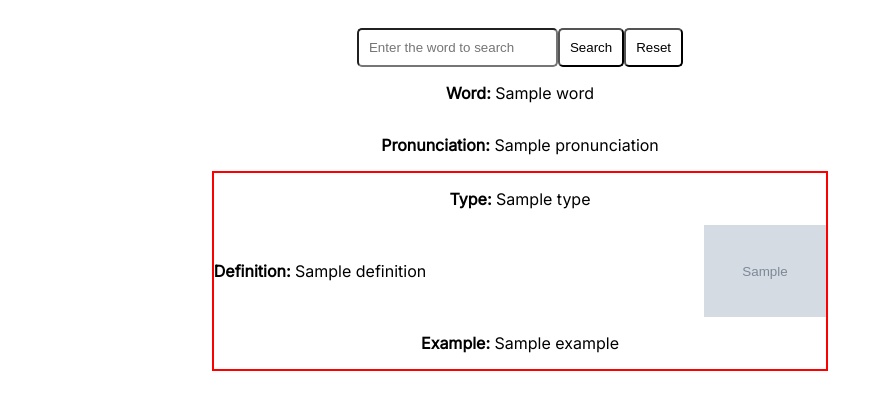
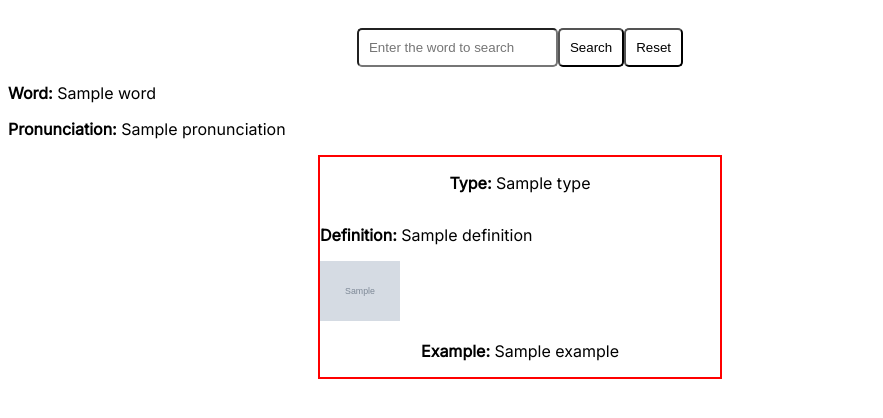
Before and after one commit to izudada/dictionary_app, a Django app: template templates/index.html in a window 1280 px wide. Shown: the top 418 px of the page, without its empty margins (0-883 px from the left). Run offline with Django 3.2, Linux system fonts and the light colour scheme; the template is opened without the code that fills it: most values are stand-ins (such as "Sample title", 1, 10 or a date in 2020); grey boxes marked "Sample" are stand-in pictures; parts of the project's set-up code (start-up, migrations or seed data) failed here and were passed over.

Commit message:
Remove definition styling

```diff
--- a/static/css/main.css
+++ b/static/css/main.css
@@ -2,13 +2,6 @@ body{
     padding-top: 20px;
     font-family: 'Inter', sans-serif;
     width: 80%;
-}
-
-#definitions{
-    display: flex;
-    flex-direction: column;
-    align-items: center;
-    justify-content: center;
 }
 
 form {
@@ -33,11 +26,11 @@ form {
     justify-content: center;
 }
 
-.detail{
+/* .detail{
     display: flex;
     justify-content: space-between;
     align-items: center;
-}
+} */
 
 .image {
     width: 20%;
```
